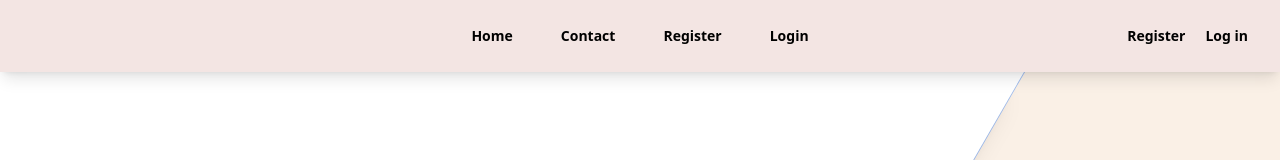
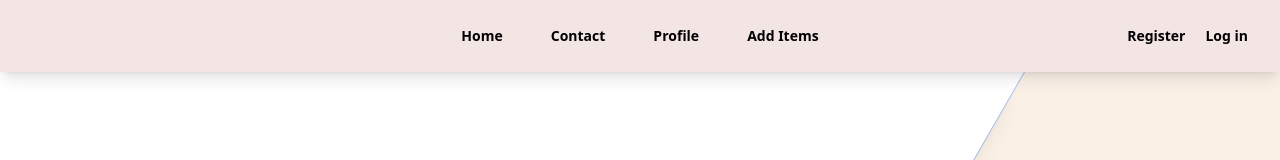
Before and after one commit to danielaayz/sustainable-fashion-app, a React (Vite) app in the folder client/: page / in a window 1280 px wide. Shown: the top 160 px of the page. Built offline with nearby package versions, Linux system fonts and the light colour scheme.

Commit message:
update nav links for Profile and Add Items

```diff
--- a/client/src/Components/Header.tsx
+++ b/client/src/Components/Header.tsx
@@ -5,8 +5,8 @@ import { Bars3Icon, XMarkIcon } from "@heroicons/react/24/outline"
 const navigation = [
   { name: "Home", href: "/home" },
   { name: "Contact", href: "/contact" },
-  { name: "Register", href: "/register" },
-  { name: "Login", href: "/login" },
+  { name: "Profile", href: "/profile" },
+  { name: "Add Items", href: "/add-items" },
 ]
 
 export default function Header() {
```
